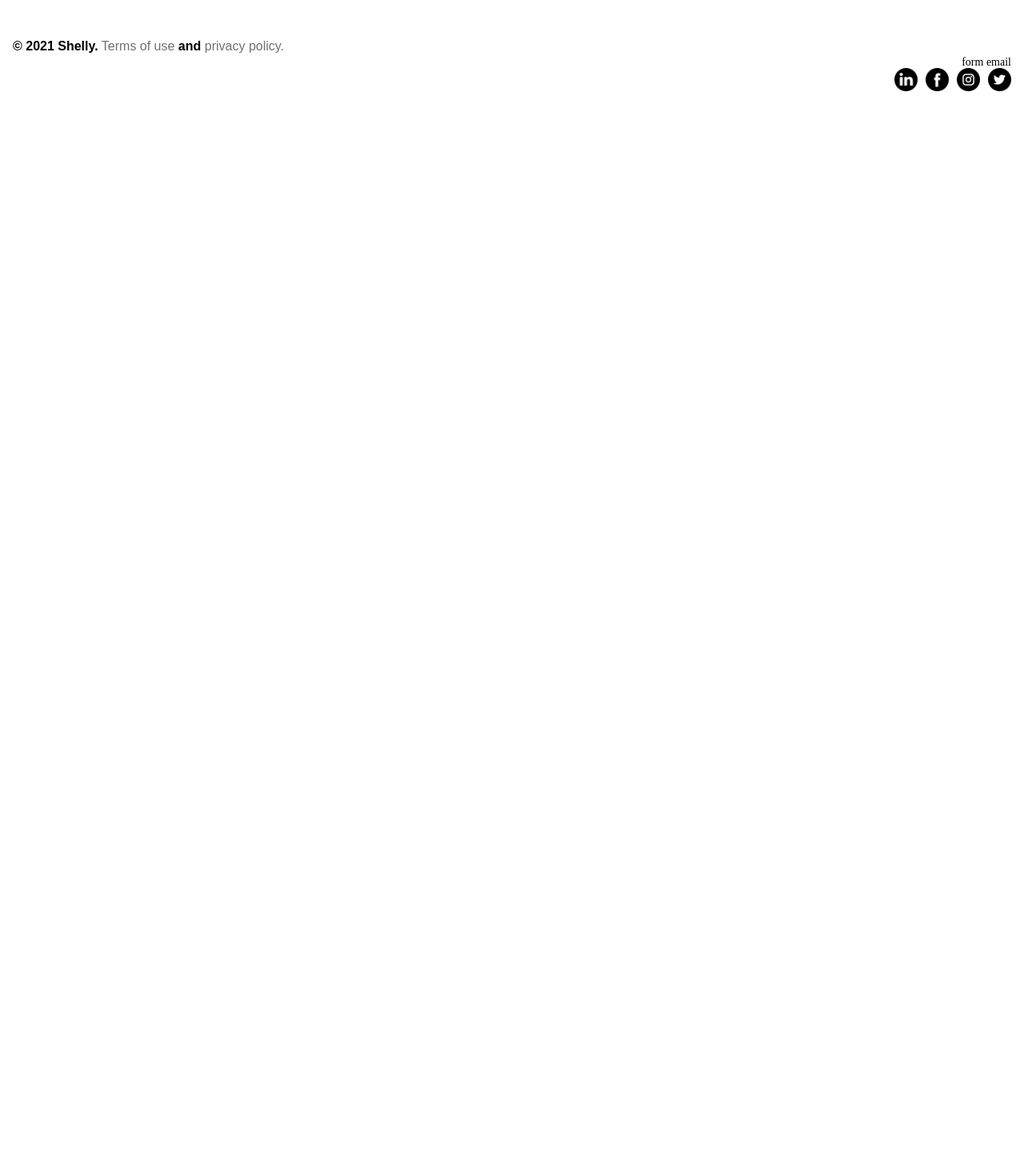
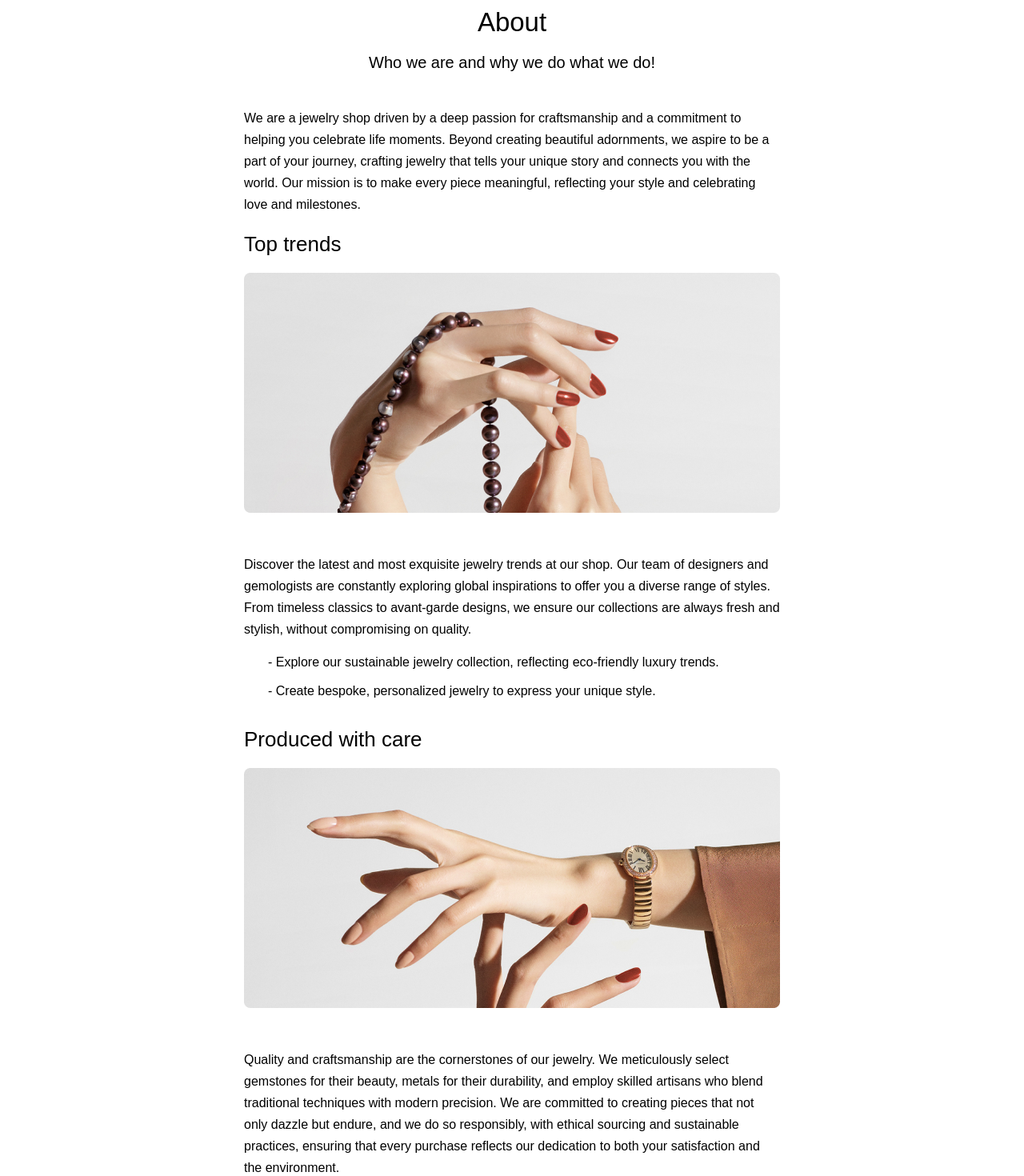
Before and after one commit to buzarig/Final-Project-2, a React (Vite) app in the folder client/: page /about-us in a window 1280 px wide. Shown: the part 200-1670 px from the top of the page at 80% size. Before the commit the page ends 800 px from the top, so only its background shows below. Built offline with nearby package versions, Linux system fonts and the light colour scheme; a web font is replaced by a local one.

Commit message:
add about and privacy

```diff
--- a/client/src/pages/AboutUs.jsx
+++ b/client/src/pages/AboutUs.jsx
@@ -1,6 +1,51 @@
 import React from "react";
+import "../styles/_aboutUs.scss";
+import trends from "../assets/images/about-trands.png";
+import care from "../assets/images/about-care.png";
 
 function AboutUs() {
-  return <h2>About Us</h2>;
+  return (
+    <div className="container-about">
+      <h1 className="about-h1">About</h1>
+      <p className="about-subtitle">Who we are and why we do what we do!</p>
+      <p className="about-text">
+        We are a jewelry shop driven by a deep passion for craftsmanship and a
+        commitment to helping you celebrate life moments. Beyond creating
+        beautiful adornments, we aspire to be a part of your journey, crafting
+        jewelry that tells your unique story and connects you with the world.
+        Our mission is to make every piece meaningful, reflecting your style and
+        celebrating love and milestones.
+      </p>
+      <h1 className="about__trends">Top trends</h1>
+      <img className="about__trends-image" src={trends} alt="About-Trends" />
+      <p className="about__trends-text">
+        Discover the latest and most exquisite jewelry trends at our shop. Our
+        team of designers and gemologists are constantly exploring global
+        inspirations to offer you a diverse range of styles. From timeless
+        classics to avant-garde designs, we ensure our collections are always
+        fresh and stylish, without compromising on quality.
+      </p>
+      <p className="about__trends-list">
+        {" "}
+        - Explore our sustainable jewelry collection, reflecting eco-friendly
+        luxury trends.
+      </p>
+      <p className="about__trends-list">
+        {" "}
+        - Create bespoke, personalized jewelry to express your unique style.
+      </p>
+      <h1 className="about__care">Produced with care</h1>
+      <img className="about__care-image" src={care} alt="About-Care" />
+      <p className="about__care-text">
+        Quality and craftsmanship are the cornerstones of our jewelry. We
+        meticulously select gemstones for their beauty, metals for their
+        durability, and employ skilled artisans who blend traditional techniques
+        with modern precision. We are committed to creating pieces that not only
+        dazzle but endure, and we do so responsibly, with ethical sourcing and
+        sustainable practices, ensuring that every purchase reflects our
+        dedication to both your satisfaction and the environment.
+      </p>
+    </div>
+  );
 }
 export default AboutUs;
--- a/client/src/pages/Privacy.jsx
+++ b/client/src/pages/Privacy.jsx
@@ -1,6 +1,45 @@
 import React from "react";
+import "../styles/_privacy.scss";
 
 function Privacy() {
-  return <h2>Privacy</h2>;
+  return (
+    <div className="privacy-container">
+      <h1 className="privacy-h1">Privacy Policy</h1>
+      <p className="privacy-text">
+        Your privacy matters to us. At our jewelry web-shop, we are committed to
+        safeguarding your personal information. Our Privacy Policy outlines how
+        we collect, use, and protect your data. We respect your choices and
+        ensure that any information you share with us is used solely for
+        improving your shopping experience and providing you with personalized
+        services. We are dedicated to transparency and compliance with data
+        protection laws to ensure your trust in our web-shop.
+      </p>
+      <h1 className="privacy__security">Security</h1>
+      <p className="privacy__security-text">
+        Protecting your data and ensuring a secure online shopping environment
+        is our top priority. Our web-shop employs state-of-the-art security
+        measures to safeguard your personal and financial information. We use
+        encryption technology to secure your transactions, and our team
+        constantly monitors for potential threats. Rest assured that your data
+        is treated with the utmost care, and we are committed to maintaining the
+        highest standards of security to keep your shopping experience
+        worry-free.
+      </p>
+      <h1 className="privacy__cookies">Cookies</h1>
+      <ul className="privacy__cookies-list">
+        <li className="privacy__cookies-list-text">
+          {" "}
+          - Cookies help us remember your preferences, such as your selected
+          items, shopping cart contents, and preferred settings (e.g., currency
+          and language).
+        </li>
+        <li className="privacy__cookies-list-text">
+          {" "}
+          - We use cookies to analyze your browsing and purchase history,
+          allowing us to offer personalized product recommendations.{" "}
+        </li>
+      </ul>
+    </div>
+  );
 }
 export default Privacy;
--- a/client/src/pages/Product.jsx
+++ b/client/src/pages/Product.jsx
@@ -1,6 +1,6 @@
 import React from "react";
 
 function Products() {
-  return <h2>Products</h2>;
+  return <div>Product</div>;
 }
 export default Products;
--- /dev/null
+++ b/client/src/styles/_aboutUs.scss
@@ -0,0 +1,135 @@
+.about-h1 {
+    font-size: 33px;
+    text-align: center;
+    margin-top: 96px;
+    font-family: 'DMSans', sans-serif;
+    font-weight: 500;
+}
+
+.container-about {
+    width: 670px;
+    margin: 0 auto;
+}
+
+.about-subtitle {
+    text-align: center;
+    font-size: 20px;
+    margin-top: 24px;
+    font-family: 'DMSans', sans-serif;
+    font-weight: 400;
+}
+
+.about-text {
+    font-size: 16px;
+    margin-top: 46px;
+    line-height: 27px;
+    font-family: 'DMSans', sans-serif;
+    font-weight: 400;
+}
+
+.about__trends {
+    margin-top: 23px;
+    font-size: 26px;
+    font-family: 'DMSans', sans-serif;
+    font-weight: 400;
+    margin-bottom: 23px;
+
+
+    &-text {
+        font-size: 16px;
+        margin-top: 48px;
+        line-height: 27px;
+        font-family: 'DMSans', sans-serif;
+        font-weight: 400
+    }
+
+    &-list {
+        font-size: 16px;
+        font-family: 'DMSans', sans-serif;
+        font-weight: 400;
+        margin: 20px 30px;
+    }
+}
+
+.about__care {
+    font-size: 26px;
+    margin-top: 39px;
+    font-family: 'DMSans', sans-serif;
+    font-weight: 400;
+
+
+    &-image {
+        margin-top: 23px;
+    }
+
+    &-text {
+        font-size: 16px;
+        margin-top: 48px;
+        line-height: 27px;
+        margin-bottom: 250px;
+        font-family: 'DMSans', sans-serif;
+        font-weight: 400
+    }
+}
+
+@media screen and (min-width: 320px) and (max-width: 767px) {
+    .container-about {
+        max-width: 288px;
+        margin: 0 auto;
+    }
+
+    .about-h1 {
+        font-size: 20px;
+        line-height: 20px;
+        text-align: left;
+    }
+
+    .about-subtitle {
+        display: none;
+    }
+
+    .about-text {
+        font-size: 12px;
+        line-height: 20px;
+        margin-top: 29px;
+    }
+
+    .about__trends {
+        font-size: 16px;
+        margin-top: 22px;
+
+        &-image {
+            width: 288px;
+            height: 200px;
+            margin-top: 13px;
+        }
+
+        &-text {
+            margin-top: 16px;
+            font-size: 12px;
+            line-height: 20px;
+        }
+    }
+
+    .about__care {
+        font-size: 16px;
+        margin-top: 22px;
+
+        &-image {
+            width: 288px;
+            height: 200px;
+            margin-top: 13px;
+        }
+
+        &-text {
+            margin-top: 16px;
+            font-size: 12px;
+            line-height: 20px;
+            margin-bottom: 96px;
+        }
+    }
+}
+
+@media screen and (min-width: 768px) and (max-width: 1399px) {
+    /// The same
+}
--- /dev/null
+++ b/client/src/styles/_privacy.scss
@@ -0,0 +1,103 @@
+.privacy-container {
+    width: 670px;
+    margin: 0 auto;
+}
+
+.privacy-h1 {
+    font-size: 33px;
+    margin-top: 96px;
+    text-align: center;
+    font-family: 'DMSans', sans-serif;
+    font-weight: 500;
+}
+
+.privacy-text {
+    font-size: 16px;
+    margin-top: 39px;
+    line-height: 27px;
+    font-family: 'DMSans', sans-serif;
+    font-weight: 400;
+}
+
+.privacy__security {
+    margin-top: 39px;
+    font-size: 26px;
+    font-family: 'DMSans', sans-serif;
+    font-weight: 400;
+
+    &-text {
+        font-size: 16px;
+        margin-top: 24px;
+        line-height: 27px;
+        font-family: 'DMSans', sans-serif;
+        font-weight: 400;
+    }
+}
+
+.privacy__cookies {
+    margin-top: 39px;
+    font-size: 26px;
+    font-family: 'DMSans', sans-serif;
+    font-weight: 400;
+
+
+    &-list {
+        list-style-type: circle;
+    }
+    &-list-text {
+        font-size: 16px;
+        margin: 20px 30px;
+        line-height: 27px;
+        font-family: 'DMSans', sans-serif;
+        font-weight: 400;
+    }
+}
+
+@media screen and (min-width: 768px) and (max-width: 1399px) {
+
+
+}
+
+@media screen and (min-width: 320px) and (max-width: 767px) {
+    .privacy-h1 {
+        font-size: 20px;
+        text-align: left;
+    }
+
+    .privacy-container {
+        width: 288px;
+        margin: 0 auto;
+    }
+
+    .privacy-text {
+        font-size: 12px;
+        line-height: 20px;
+    }
+
+    .privacy__security {
+        font-size: 20px;
+        margin-top: 22px;
+
+        &-text {
+            font-size: 12px;
+            line-height: 20px;
+            margin-top: 13px;
+        }
+    }
+
+    .privacy__cookies {
+        font-size: 20px;
+        margin-top: 22px;
+
+        &-text {
+            font-size: 12px;
+            line-height: 20px;
+            margin-top: 13px;
+            margin-bottom: 96px;
+        }
+    }
+}
+
+@media screen and (min-width: 768px) and (max-width: 1399px) {
+    /// The same
+}
--- a/client/src/styles/style.scss
+++ b/client/src/styles/style.scss
@@ -3,6 +3,10 @@
 @import "variables";
 @import "mixin";
 
+
+@import "aboutUs";
+@import "privacy";
+
 body {
   background-color: rgb(255, 255, 255);
 }
```
Also changed, not shown: client/src/assets/images/about-care.png (added), client/src/assets/images/about-trands.png (added).
